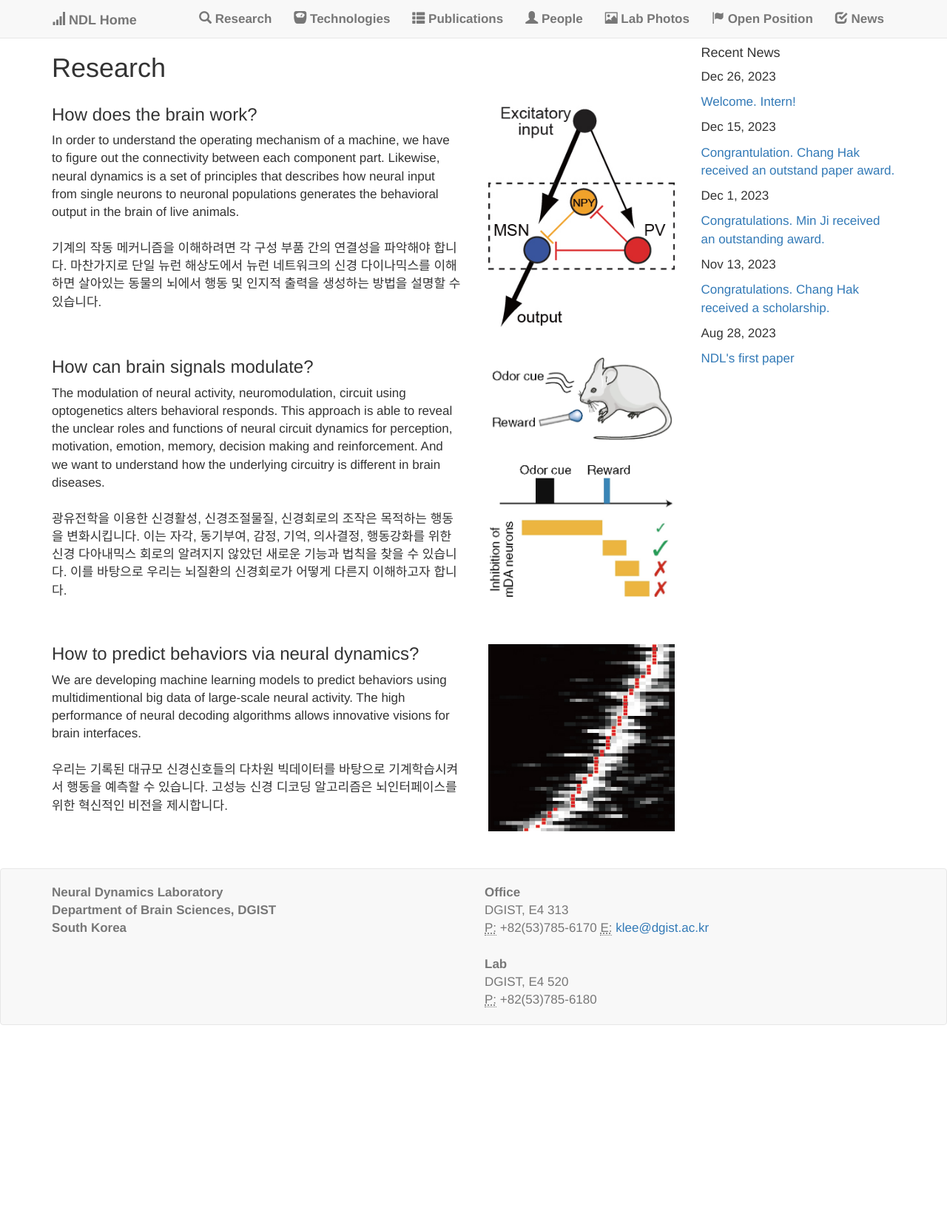
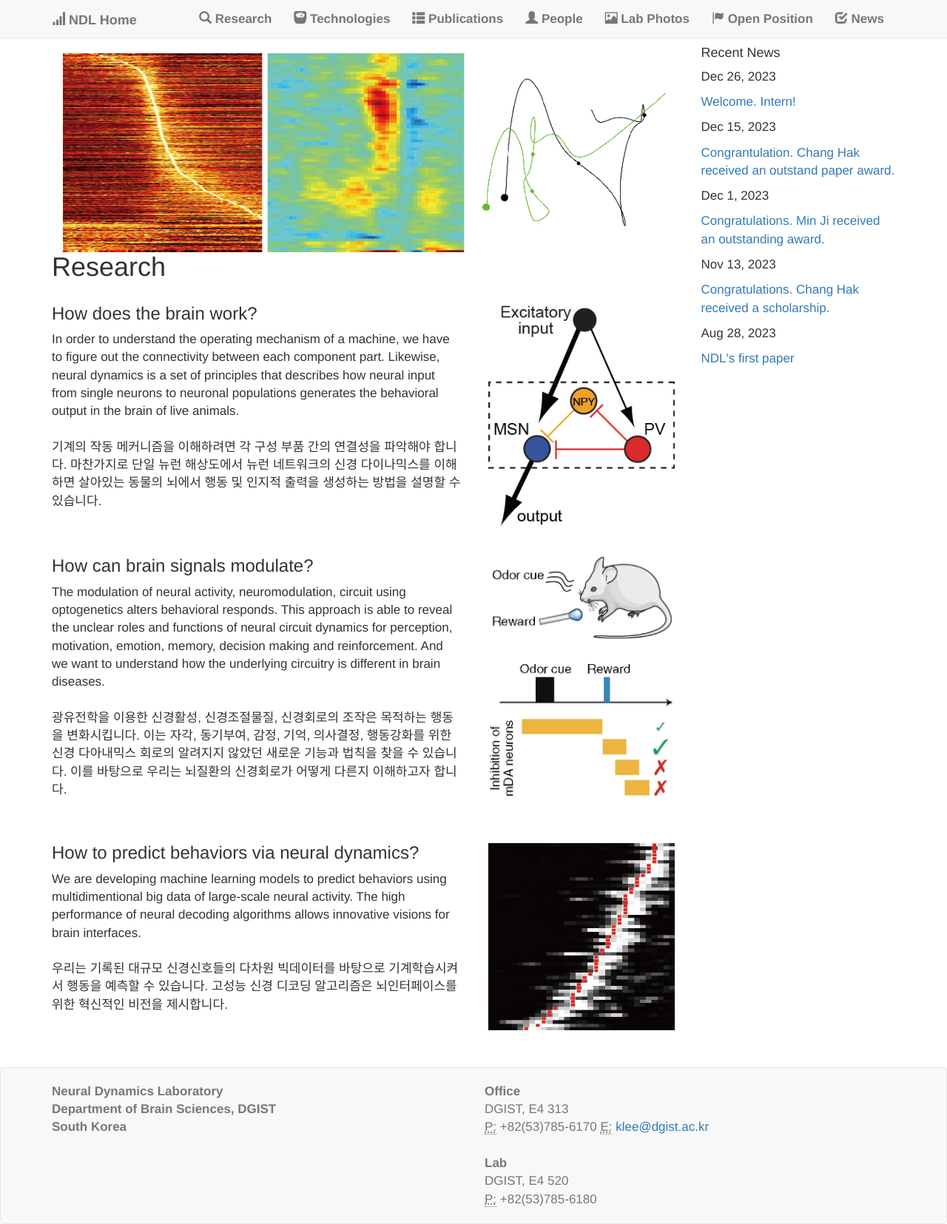
Before and after one commit to kleelab/kleelab.github.io, a Jekyll site: the page built from projects.html, in a window 1280 px wide. Shown: the whole page at 74% size. Built offline with Jekyll 4.4.1, drawn with Linux system fonts in a browser that asks for light colours; nearby versions of some CDN libraries; a style sheet for code colours, icons or effects is not loaded; before the commit the page ends 1386 px from its top, so only the background shows below that.

Commit message:
Update projects.html

```diff
--- a/projects.html
+++ b/projects.html
@@ -1,6 +1,11 @@
 ---
 layout: page
 ---
+
+<div class="col-md-12">
+<img class="img-responsive" src="../images/research_background.jpg"/ Align="center">
+</div>
+
 <h1 class="projects">Research</h1>
 
 <div class="section row">
```
